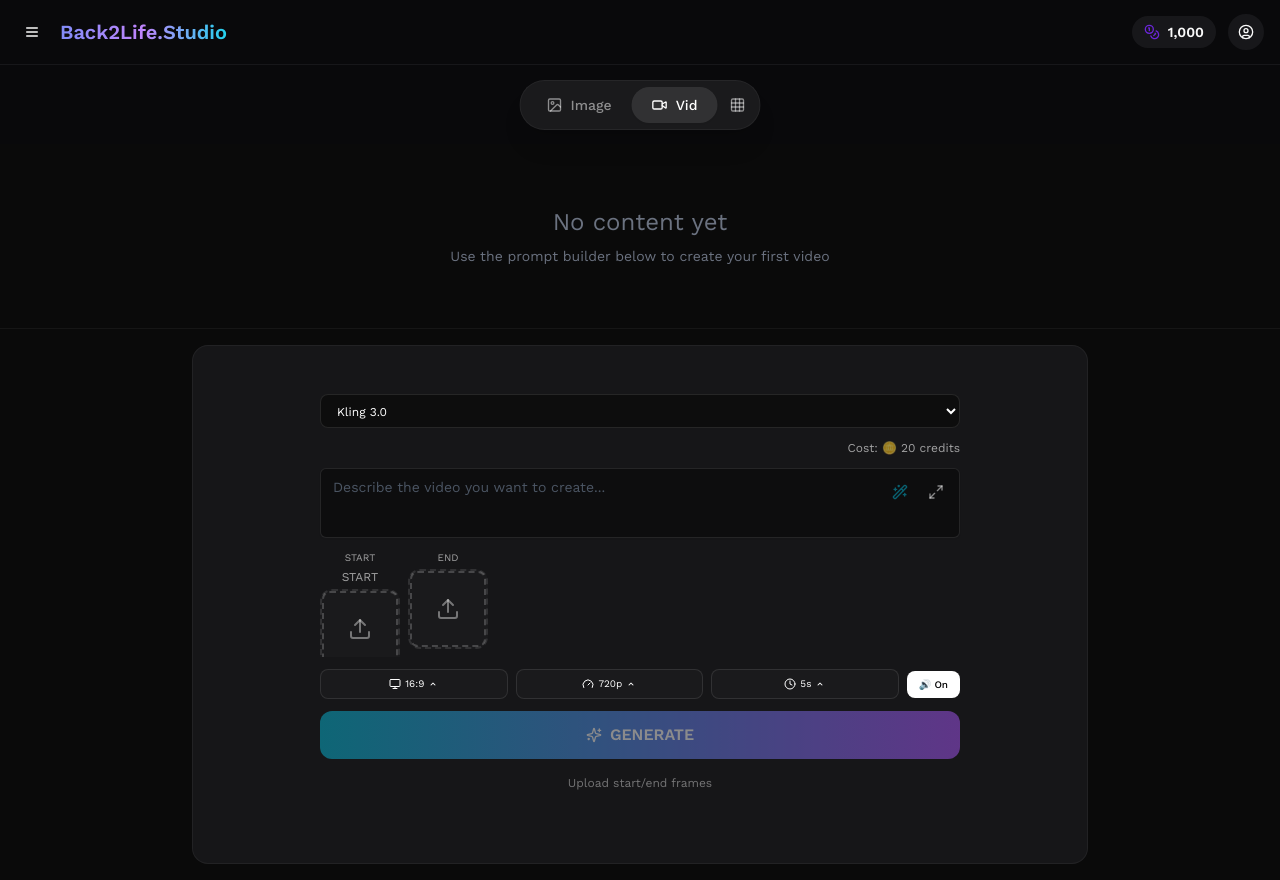
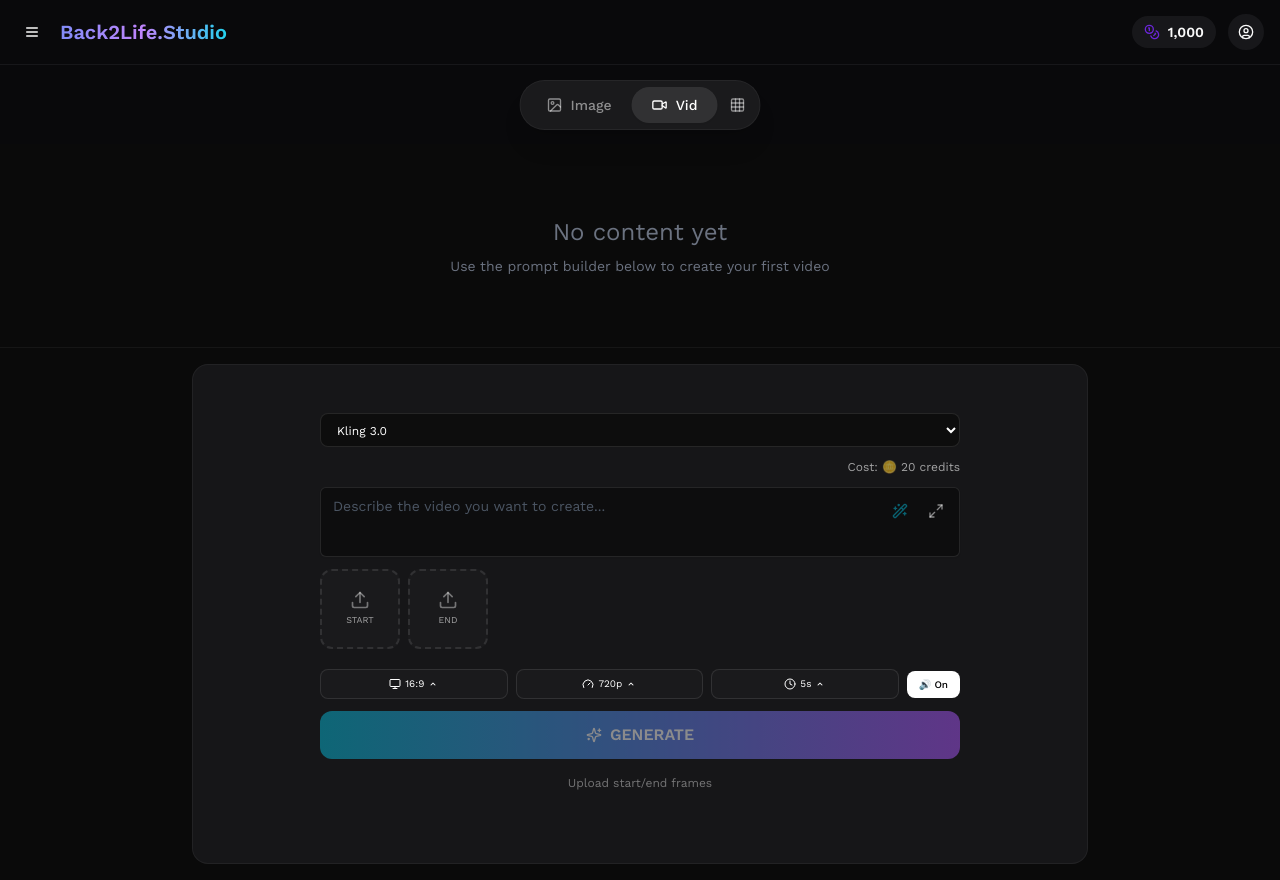
Before and after one commit to ashinstinct/sg-3f9e0639-0e46-47e0-ba87-cf415efaed8a-1774293159, a Next.js app: page /video/generate in a window 1280 px wide. Built offline with nearby package versions, Linux system fonts and the light colour scheme.

Commit message:
style(ui): move labels inside boxes and remove text

```diff
--- a/src/pages/video/generate.tsx
+++ b/src/pages/video/generate.tsx
@@ -805,14 +805,11 @@ export default function VideoGenerate() {
                     <div className="flex gap-2 overflow-x-auto pb-2">
                       {/* START Frame */}
                       {currentModel?.supportsStartFrame && (selectedModel !== "kling-omni-3.0" || klingOmniMode === "frames") && (
-                        <div className="flex flex-col items-center gap-1">
-                          <span className="text-[10px] text-white/60 uppercase">START</span>
                         <div className="w-20 h-20">
-                            <label className="block text-xs text-white/60 mb-1 text-center">START</label>
-                            <div className="w-full h-full bg-[#1a1a1c] border-2 border-dashed border-white/10 rounded-xl flex items-center justify-center cursor-pointer hover:border-cyan-500/50 transition-all group">
+                          <div className="w-full h-full bg-[#1a1a1c] border-2 border-dashed border-white/10 rounded-xl flex items-center justify-center cursor-pointer hover:border-cyan-500/50 transition-all group relative">
                             {startFrame ? (
                               <>
-                                  <img src={URL.createObjectURL(startFrame)} alt="START" className="w-full h-full object-cover" />
+                                <img src={URL.createObjectURL(startFrame)} alt="Start frame" className="w-full h-full object-cover rounded-xl" />
                                 <button
                                   onClick={() => setStartFrame(null)}
                                   className="absolute top-1 right-1 w-5 h-5 bg-black/70 rounded-full flex items-center justify-center hover:bg-red-500/70"
@@ -821,7 +818,7 @@ export default function VideoGenerate() {
                                 </button>
                               </>
                             ) : (
-                                <label className="w-full h-full border-2 border-dashed border-white/20 rounded-lg flex flex-col items-center justify-center cursor-pointer hover:border-cyan-500/50 hover:bg-white/5 transition-all">
+                              <>
                                 <input
                                   type="file"
                                   accept="image/*"
@@ -830,28 +827,22 @@ export default function VideoGenerate() {
                                   id="start-frame-upload"
                                 />
                                 <label htmlFor="start-frame-upload" className="cursor-pointer w-full h-full flex flex-col items-center justify-center">
-                                    {startFrame ? (
-                                      <img src={URL.createObjectURL(startFrame)} alt="Start frame" className="w-full h-full object-cover rounded-xl" />
-                                    ) : (
-                                      <Upload className="w-6 h-6 text-white/40 group-hover:text-cyan-400 transition-colors" />
+                                  <Upload className="w-5 h-5 text-white/40 group-hover:text-cyan-400 transition-colors mb-1" />
+                                  <span className="text-[9px] text-white/60 uppercase">START</span>
+                                </label>
+                              </>
                             )}
-                                  </label>
-                                </label>
-                              )}
-                            </div>
                           </div>
                         </div>
                       )}
 
                       {/* END Frame */}
                       {currentModel?.supportsEndFrame && (selectedModel !== "kling-omni-3.0" || klingOmniMode === "frames") && (
-                        <div className="flex flex-col items-center gap-1">
-                          <span className="text-[10px] text-white/60 uppercase">END</span>
                         <div className="w-20 h-20">
-                            <div className="w-full h-full bg-[#1a1a1c] border-2 border-dashed border-white/10 rounded-xl flex items-center justify-center cursor-pointer hover:border-cyan-500/50 transition-all group">
+                          <div className="w-full h-full bg-[#1a1a1c] border-2 border-dashed border-white/10 rounded-xl flex items-center justify-center cursor-pointer hover:border-cyan-500/50 transition-all group relative">
                             {endFrame ? (
                               <>
-                                  <img src={URL.createObjectURL(endFrame)} alt="END" className="w-full h-full object-cover" />
+                                <img src={URL.createObjectURL(endFrame)} alt="End frame" className="w-full h-full object-cover rounded-xl" />
                                 <button
                                   onClick={() => setEndFrame(null)}
                                   className="absolute top-1 right-1 w-5 h-5 bg-black/70 rounded-full flex items-center justify-center hover:bg-red-500/70"
@@ -860,7 +851,7 @@ export default function VideoGenerate() {
                                 </button>
                               </>
                             ) : (
-                                <label className="w-full h-full border-2 border-dashed border-white/20 rounded-lg flex flex-col items-center justify-center cursor-pointer hover:border-cyan-500/50 hover:bg-white/5 transition-all">
+                              <>
                                 <input
                                   type="file"
                                   accept="image/*"
@@ -872,12 +863,14 @@ export default function VideoGenerate() {
                                   {endFrame ? (
                                     <img src={URL.createObjectURL(endFrame)} alt="End frame" className="w-full h-full object-cover rounded-xl" />
                                   ) : (
-                                      <Upload className="w-6 h-6 text-white/40 group-hover:text-cyan-400 transition-colors" />
+                                    <>
+                                      <Upload className="w-5 h-5 text-white/40 group-hover:text-cyan-400 transition-colors mb-1" />
+                                      <span className="text-[9px] text-white/60 uppercase">END</span>
+                                    </>
                                   )}
                                 </label>
-                                </label>
+                              </>
                             )}
-                            </div>
                           </div>
                         </div>
                       )}
```
Lines whose indentation alone changed are shown as unchanged.
